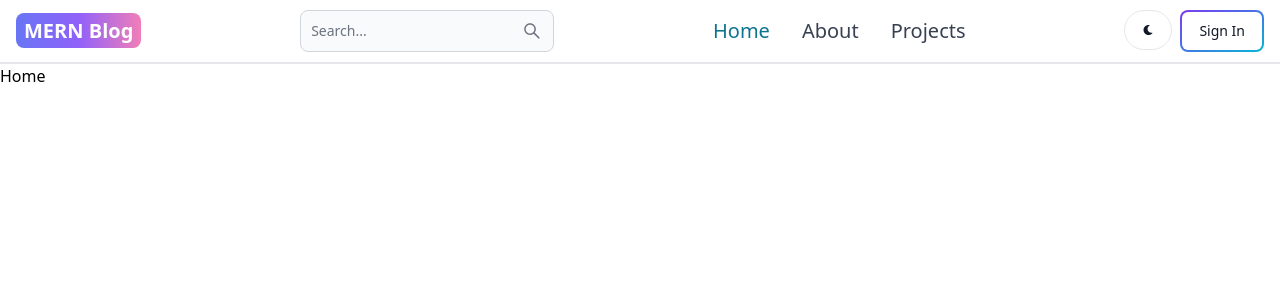
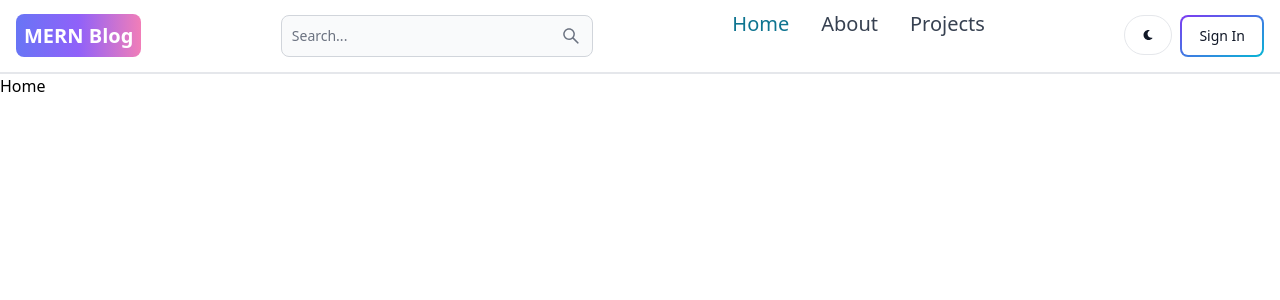
Before and after one commit to akshat-315/Akshat-s-Blog, a React (Vite) app in the folder client/: page / in a window 1280 px wide. Shown: the top 300 px of the page. Built offline with nearby package versions, Linux system fonts and the light colour scheme.

Commit message:
fixed header

```diff
--- a/client/src/components/Header.jsx
+++ b/client/src/components/Header.jsx
@@ -13,12 +13,12 @@ const Header = () => {
         to="/"
         className="self-center whitespace-nowrap text-sm sm:text-xl font-semibold dark:text-white"
       >
-        <span className="px-2 py-1 bg-gradient-to-r from-indigo-500 via-purple-500 to-pink-400 rounded-lg text-white">
+        <span className="px-2 py-2 bg-gradient-to-r from-indigo-500 via-purple-500 to-pink-400 rounded-lg text-white">
           MERN Blog
         </span>
       </Link>
 
-      <form>
+      <form className="w-1/4">
         <TextInput
           type="text"
           placeholder="Search..."
@@ -26,23 +26,23 @@ const Header = () => {
           className="hidden lg:inline"
         />
       </form>
-      <Button className="w-12 h-10 lg:hidden" color="gray" pill>
+      <Button className="w-16 h-10 lg:hidden" color="gray" pill>
         <AiOutlineSearch />
       </Button>
 
       <div className="flex gap-2 md:order-2">
         <Button className="w-12 h-10 hidden sm:inline" color="gray" pill>
-          {<FaMoon />}
+          <FaMoon />
         </Button>
         <Link to="/sign-in">
-          <Button gradientDuoTone="purpleToBlue" outline>
+          <Button gradientDuoTone="purpleToBlue" className="text-lg" outline>
             Sign In
           </Button>
         </Link>
         <Navbar.Toggle />
       </div>
 
-      <Navbar.Collapse>
+      <Navbar.Collapse className="pb-6">
         <Navbar.Link active={path === "/"} as={"div"}>
           <Link to="/" className="text-xl">
             Home
```
